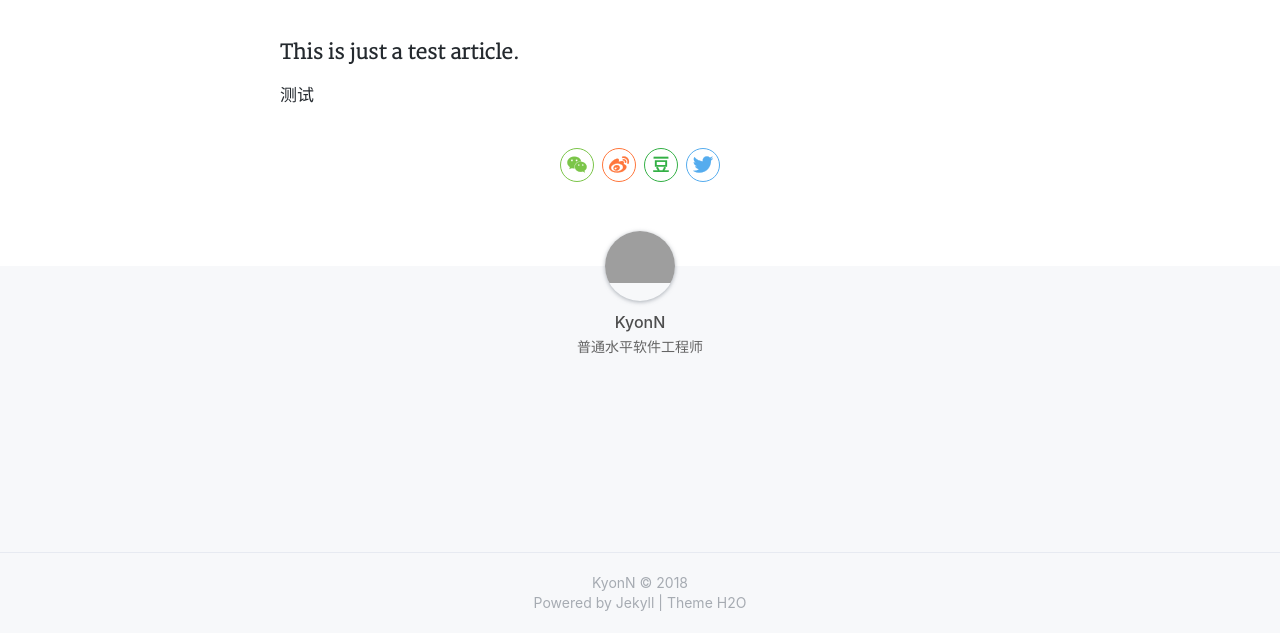
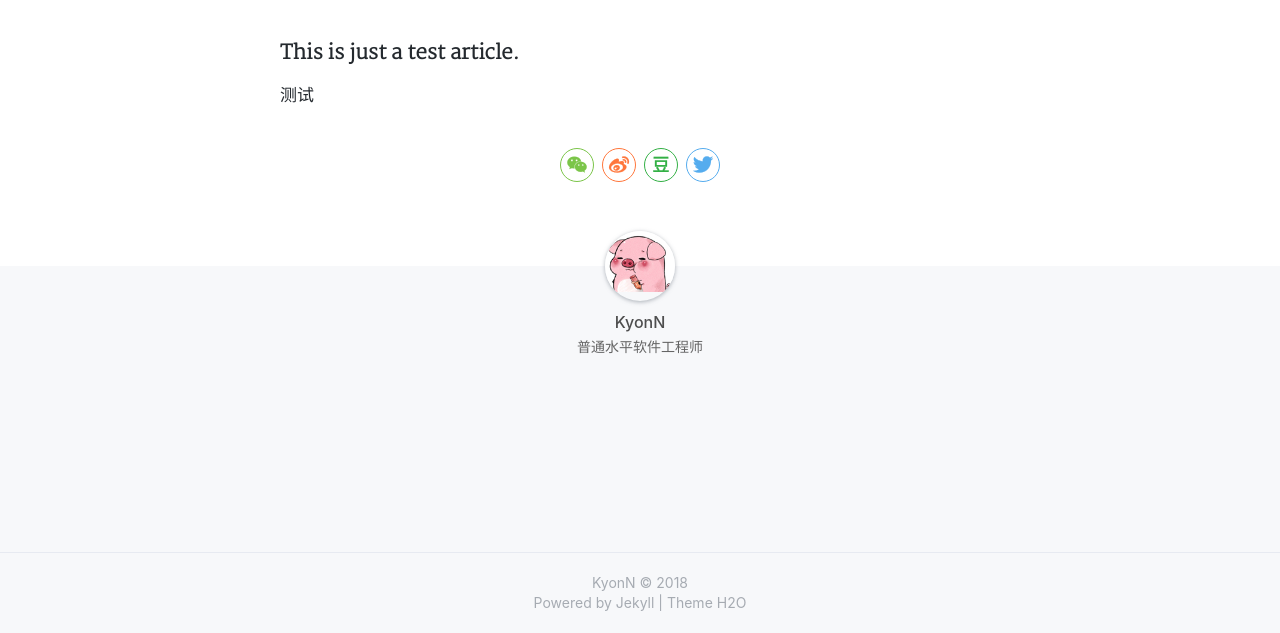
Before and after one commit to Kyon-N/Kyon-N.github.io, a Jekyll site: the page built from _posts/2018-08-01-first.md, in a window 1280 px wide and 1093 px high. Shown: the part 460-1093 px from the top of the window. Built offline with Jekyll 4.4.1, drawn with Linux system fonts in a browser that asks for light colours; nearby versions of some CDN libraries; a style sheet for code colours, icons or effects is not loaded.

Commit message:
移除模板作者信息2

```diff
--- a/_config.yml
+++ b/_config.yml
@@ -20,7 +20,7 @@ footer:
 author: 'KyonN'
 nickname: 'wxc'
 bio: '普通水平软件工程师'
-avatar: '/assets/img/pig.png'
+avatar: '/assets/img/pig.jpg'
 
 # Search
 search: true
```
Also changed, not shown: assets/css/app.min.css.
